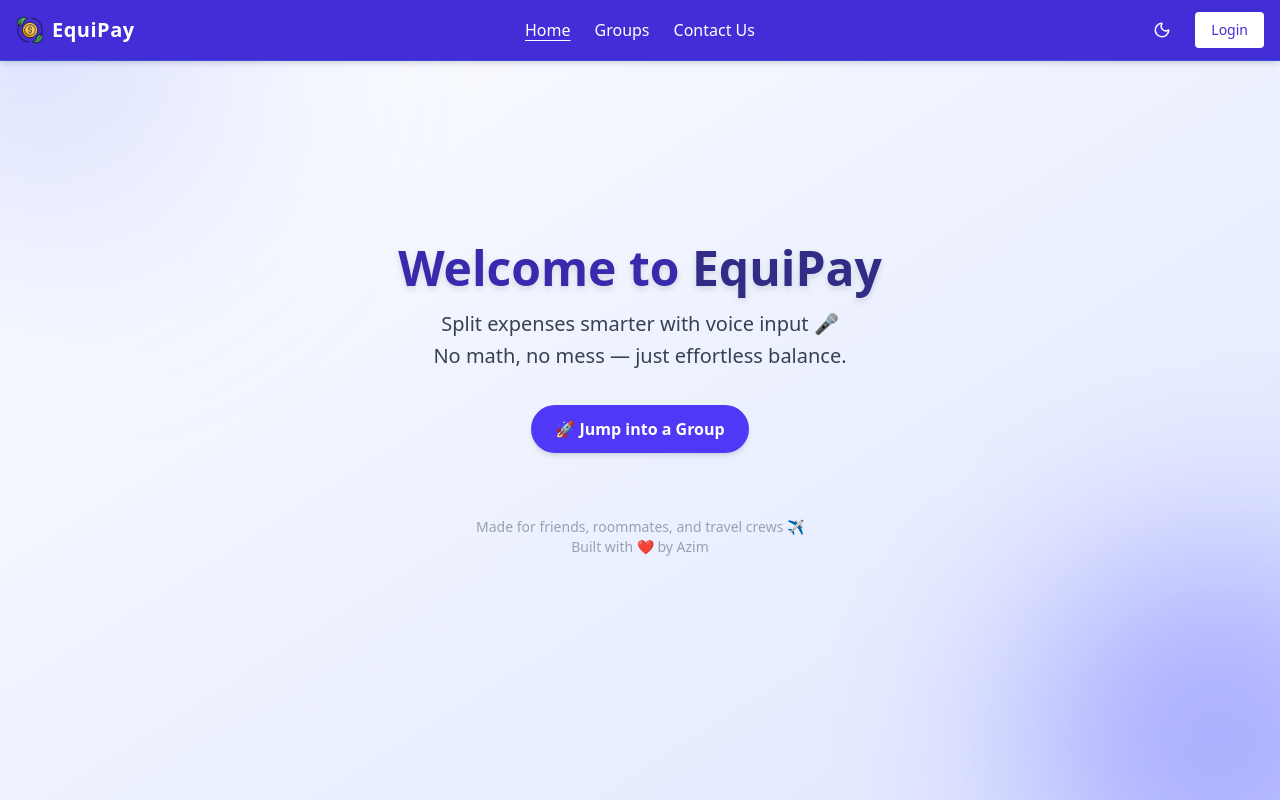
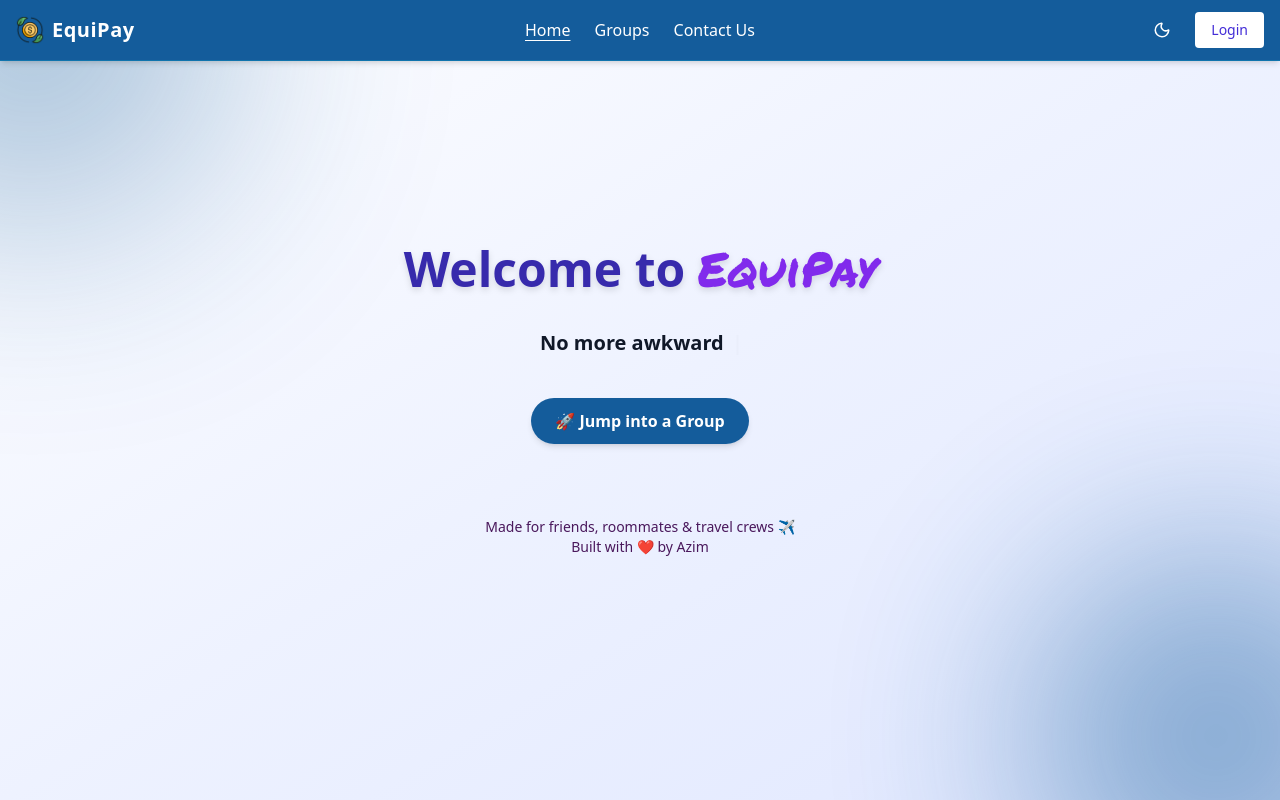
Before and after one commit to azimmondal94/Equipay, a React (Vite) app in the folder Frontend/: page / in a window 1280 px wide. Built offline with nearby package versions, Linux system fonts and the light colour scheme.

Commit message:
some ui adjustments

```diff
--- a/Frontend/package.json
+++ b/Frontend/package.json
@@ -14,11 +14,13 @@
     "@tailwindcss/vite": "^4.1.11",
     "axios": "^1.10.0",
     "emailjs-com": "^3.2.0",
+    "framer-motion": "^12.23.6",
     "lucide-react": "^0.525.0",
     "react": "^19.1.0",
     "react-dom": "^19.1.0",
     "react-icons": "^5.5.0",
-    "react-router-dom": "^7.6.3"
+    "react-router-dom": "^7.6.3",
+    "react-simple-typewriter": "^5.0.1"
   },
   "devDependencies": {
     "@eslint/js": "^9.29.0",
--- a/Frontend/src/Components/Navbar.jsx
+++ b/Frontend/src/Components/Navbar.jsx
@@ -35,7 +35,7 @@ const Navbar = ({ theme, setTheme }) => {
   }, [])
 
   return (
-    <nav className="bg-indigo-700 dark:bg-gradient-to-br dark:from-[#0f1115] dark:via-[#1a1d22] dark:to-[#0f1115] text-white dark:text-[#00fff7] shadow-md fixed top-0 left-0 right-0 z-50 transition-colors duration-300">
+    <nav className="bg-[#145c9b] dark:bg-gradient-to-br dark:from-[#0f1115] dark:via-[#1a1d22] dark:to-[#0f1115] text-white dark:text-[#00fff7] shadow-md fixed top-0 left-0 right-0 z-50 transition-colors duration-300">
       <div className="max-w-7xl mx-auto px-4 py-3 flex justify-between items-center border-b border-cyan-400/20">
         {/* Logo */}
         <Link to="/" className="flex items-center gap-2">
@@ -114,7 +114,7 @@ const Navbar = ({ theme, setTheme }) => {
 
       {/* Mobile Menu */}
       {mobileMenuOpen && (
-        <div className="md:hidden bg-indigo-600 dark:bg-black px-4 pb-4">
+        <div className="md:hidden bg-[#145c9b] dark:bg-black px-4 pb-4">
           <div className="flex flex-col space-y-3 mt-3">
             {navLinks.map((link) => (
               <Link
--- a/Frontend/src/Pages/ContactUs.jsx
+++ b/Frontend/src/Pages/ContactUs.jsx
@@ -25,9 +25,9 @@ const ContactUs = () => {
   }
 
   return (
-    <div className="min-h-screen bg-white dark:bg-[#0f172a] text-gray-800 dark:text-gray-100 px-6 py-20">
-  <div className="max-w-2xl mx-auto bg-white dark:bg-[#1e293b] shadow-2xl rounded-2xl p-8">
-    <h1 className="text-3xl font-bold mb-6 text-indigo-700 dark:text-indigo-300 text-center">
+    <div className="min-h-screen bg-[#fbfbfc] dark:bg-[#0f172a] text-gray-800 dark:text-gray-100 px-6 py-20">
+  <div className="max-w-2xl mx-auto bg-[#9b7fba] dark:bg-[#1e293b] shadow-2xl rounded-2xl p-8 border-1">
+    <h1 className="text-3xl font-bold mb-6 text-[#0d06f0] dark:text-indigo-300 text-center">
       Contact Us
     </h1>
 
@@ -38,7 +38,7 @@ const ContactUs = () => {
     ) : (
       <form onSubmit={handleSubmit} className="space-y-5">
         <div>
-          <label className="block mb-1 text-sm font-medium text-gray-700 dark:text-gray-300">Name</label>
+          <label className="block mb-1 text-m font-bold text-[#4603c1] dark:text-gray-300">Name</label>
           <input
             type="text"
             name="name"
@@ -50,7 +50,7 @@ const ContactUs = () => {
         </div>
 
         <div>
-          <label className="block mb-1 text-sm font-medium text-gray-700 dark:text-gray-300">Email</label>
+          <label className="block mb-1 text-m font-bold text-[#4603c1] dark:text-gray-300">Email</label>
           <input
             type="email"
             name="email"
@@ -62,7 +62,7 @@ const ContactUs = () => {
         </div>
 
         <div>
-          <label className="block mb-1 text-sm font-medium text-gray-700 dark:text-gray-300">Message</label>
+          <label className="block mb-1 text-m  text-[#4603c1] font-bold dark:text-gray-300">Message</label>
           <textarea
             name="message"
             value={form.message}
@@ -76,7 +76,7 @@ const ContactUs = () => {
         <div className="text-center">
           <button
             type="submit"
-            className="bg-indigo-600 hover:bg-indigo-700 dark:bg-indigo-500 dark:hover:bg-indigo-600 text-white px-6 py-2 rounded-full font-medium transition"
+            className="bg-[#145c9b] hover:bg-indigo-700 dark:bg-indigo-500 dark:hover:bg-indigo-600 text-white px-6 py-2 rounded-full font-medium transition"
           >
             📬 Send Message
           </button>
--- a/Frontend/src/Pages/Home.jsx
+++ b/Frontend/src/Pages/Home.jsx
@@ -1,49 +1,80 @@
 import React from 'react'
 import { Link } from 'react-router-dom'
+import { motion } from 'framer-motion'
+import { Typewriter } from 'react-simple-typewriter'
 
 const Home = () => {
   return (
-    <div className="relative min-h-screen bg-gradient-to-br from-white via-indigo-50 to-indigo-100 dark:from-black dark:via-zinc-900 dark:to-black overflow-hidden flex flex-col items-center justify-center text-center px-6 py-20 transition-colors duration-300">
+    <div className="relative min-h-screen bg-gradient-to-br from-white via-indigo-50 to-indigo-100 dark:from-black dark:via-zinc-900 dark:to-black overflow-hidden flex flex-col items-center justify-center gap-5 text-center px-6 py-20 transition-colors duration-300">
 
       {/* Neon Blobs */}
       <div className="absolute -top-40 -left-40 w-96 h-96
-  bg-indigo-300 dark:bg-[#00e0ff]
-  rounded-full filter blur-[120px]
-  opacity-30 animate-pulse transition-colors duration-500">
-</div>
+        bg-[#145c9b] dark:bg-[#00e0ff]
+        rounded-full filter blur-[120px]
+        opacity-30 animate-pulse transition-colors duration-500" />
 
-<div className="absolute -bottom-32 -right-32 w-96 h-96
-  bg-indigo-500 dark:bg-[#00fff7]
-  rounded-full filter blur-[100px]
-  opacity-40 animate-pulse transition-colors duration-500">
-</div>
+      <div className="absolute -bottom-32 -right-32 w-96 h-96
+        bg-[#145c9b] dark:bg-[#00fff7]
+        rounded-full filter blur-[100px]
+        opacity-40 animate-pulse transition-colors duration-500" />
 
-      {/* Heading */}
-      <h1 className="text-4xl md:text-5xl font-extrabold text-indigo-800 dark:text-[#00fff7] mb-4 z-10 drop-shadow-md">
-        Welcome to <span className="text-indigo-900 dark:text-[#5ef1f2]">EquiPay</span>
-      </h1>
+      {/* Animated Heading */}
+      <motion.h1
+        initial={{ opacity: 0, y: -20 }}
+        animate={{ opacity: 1, y: 0 }}
+        transition={{ duration: 1 }}
+        className="text-4xl md:text-5xl font-extrabold text-indigo-800 dark:text-[#00fff7] mb-4 z-10 drop-shadow-md"
+      >
+        Welcome to <span className="text-[#812aec] dark:text-[#f2b75e] permanent-marker-regular">EquiPay </span>
+      </motion.h1>
 
-      {/* Subheading */}
-      <p className="text-gray-700 dark:text-[#c4f5f6] text-lg md:text-xl max-w-2xl mb-8 z-10 leading-relaxed">
-        Split expenses smarter with voice input 🎤 <br />
-        No math, no mess — just effortless balance.
-      </p>
+      {/* Animated Typing Subheading */}
+      <motion.p
+        initial={{ opacity: 0 }}
+        animate={{ opacity: 1 }}
+        transition={{ delay: 0.8, duration: 1 }}
+        className="text-gray-900 dark:text-[#81f556] font-bold text-lg md:text-xl max-w-xl mb-8 z-10"
+      >
+        <Typewriter
+          words={[
+            'Split expenses with your voice 🎤',
+            'No more awkward money talks 💸',
+            'Just say it. We’ll handle the rest. 🚀'
+          ]}
+          loop={true}
+          cursor
+          cursorStyle="|"
+          typeSpeed={50}
+          deleteSpeed={30}
+          delaySpeed={2000}
+        />
+      </motion.p>
 
       {/* CTA Button */}
-      <div className="flex flex-col sm:flex-row gap-4 z-10">
+      <motion.div
+        className="z-10"
+        initial={{ opacity: 0, scale: 0.8 }}
+        animate={{ opacity: 1, scale: 1 }}
+        transition={{ delay: 1.3, duration: 0.5 }}
+      >
         <Link
           to="/group"
-          className="bg-indigo-600 dark:bg-[#00e0ff] text-white dark:text-black px-6 py-3 rounded-full font-semibold hover:bg-indigo-700 dark:hover:bg-[#00cfe5] transition duration-200 shadow-md dark:shadow-[#00fff7]/30"
+          className="bg-[#145c9b] dark:bg-[#00e0ff] text-white dark:text-black px-6 py-3 rounded-full font-semibold hover:bg-indigo-700 dark:hover:bg-[#00cfe5] transition duration-200 shadow-md dark:shadow-[#00fff7]/30"
         >
           🚀 Jump into a Group
         </Link>
-      </div>
+      </motion.div>
 
       {/* Footer Note */}
-      <div className="mt-16 text-sm text-gray-400 dark:text-[#00ced8] z-10">
-        <p>Made for friends, roommates, and travel crews ✈️</p>
+      <motion.div
+        className="mt-16 text-sm text-[#4a185c] dark:text-[#cee390] z-10"
+        initial={{ opacity: 0 }}
+        animate={{ opacity: 1 }}
+        transition={{ delay: 2, duration: 1 }}
+      >
+        <p>Made for friends, roommates & travel crews ✈️</p>
         <p>Built with ❤️ by Azim</p>
-      </div>
+      </motion.div>
     </div>
   )
 }
--- a/Frontend/src/index.css
+++ b/Frontend/src/index.css
@@ -1,3 +1,11 @@
+@import url('https://fonts.googleapis.com/css2?family=Permanent+Marker&display=swap');
 @import "tailwindcss";
 
+
 @custom-variant dark (&:where(.dark, .dark *));
+
+.permanent-marker-regular {
+  font-family: "Permanent Marker", cursive;
+  font-weight: 400;
+  font-style: normal;
+}
```
Also changed, not shown: 1 other file (tests, documents, lock files or other folders).
